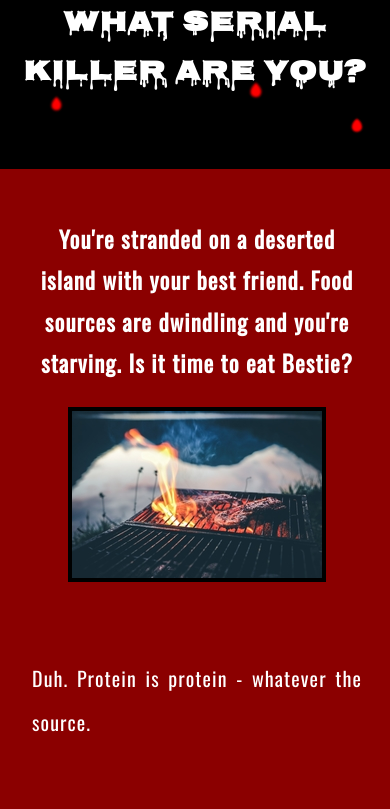
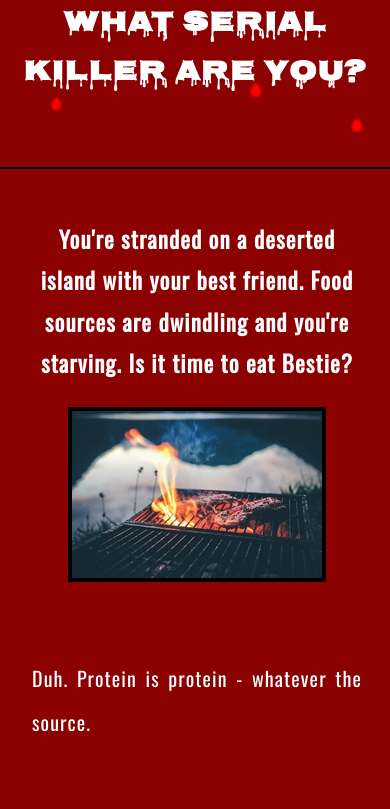
Before and after one commit to moin90/moin-gani-project-three, a plain HTML site: page index.html in a window 390 px wide. Shown: the top 809 px of the page. Drawn offline with nearby package versions, Linux system fonts and the light colour scheme; some packages are replaced by stand-ins of ours; a script that the page names is missing.

Commit message:
fixed header on mobile

```diff
--- a/styles/style.scss
+++ b/styles/style.scss
@@ -238,3 +238,9 @@ a {
         background:grey;
     }
 }
+
+@media (max-width: 500px) {
+    header {
+        background: none;
+    }
+}
```
Also changed, not shown: styles/style.css.
